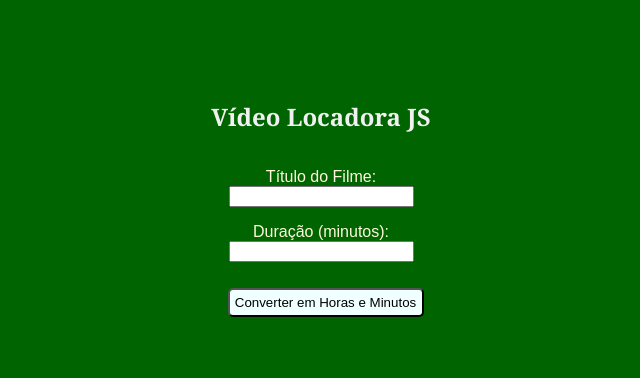
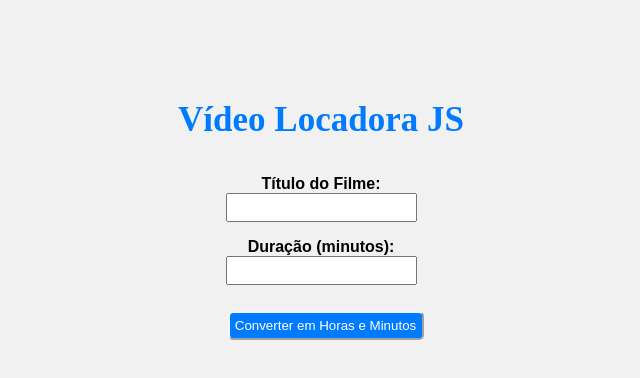
Before and after one commit to carolainesantos/desenvolvimento-web, a plain HTML site: page lista-2-js/exerc1.html in a window 1280 px wide. Shown: the whole page, without its empty margins (319-959 px from the left). Drawn offline with Linux system fonts and the light colour scheme.

Commit message:
Exercicios de JS

```diff
--- a/lista-2-js/css/exerc1.css
+++ b/lista-2-js/css/exerc1.css
@@ -1,23 +1,33 @@
 body {
-  background-color: darkgreen;
+  background-color: #f1f1f1;
   font-family: Arial, sans-serif;
   text-align: center;
   margin-top: 100px;
 }
 body h2 {
   text-align: center;
-  color: #f1f1f1;
-  font-family: Georgia, "Times New Roman", Times, serif;
+  color: #007bff;
+  font-size: 35px;
+  font-family: serif;
   margin-bottom: 35px;
 }
 #botao {
+  background-color: #007bff;
+  color: #fff;
   margin-top: 10px;
   align-items: center;
   margin-left: 10px;
   padding: 5px 6px 5px 5px;
   border-radius: 5px;
-  background-color: azure;
+  border-color: #f5f5f5;
 }
 p {
-  color: cornsilk;
+  color: black;
 }
+input {
+  padding: 5px;
+  cursor: pointer;
+}
+#botao:hover {
+  background-color: deepskyblue;
+}
--- /dev/null
+++ b/lista-2-js/css/exerc2.css
@@ -0,0 +1,38 @@
+body {
+  font-family: Arial, sans-serif;
+  text-align: center;
+  background-color: #f5f5f5;
+}
+label {
+  font-size: 18px;
+}
+
+input {
+  margin-bottom: 5px;
+  width: 10%;
+  padding: 6px;
+  box-sizing: border-box;
+}
+h2 {
+  margin-top: 100px;
+  margin-bottom: 50px;
+  font-family: "Times New Roman", Times, serif;
+  color: darkgreen;
+  font-size: 35px;
+}
+button {
+  padding: 6px 5px 6px 5px;
+  background-color: darkgreen;
+  color: #fff;
+  border-radius: 4px;
+  cursor: pointer;
+  border-color: #f5f5f5;
+}
+
+button:hover {
+  background-color: rgb(5, 155, 5);
+}
+
+#resultado {
+  margin-top: 20px;
+}
--- /dev/null
+++ b/lista-2-js/css/exerc3.css
@@ -0,0 +1,18 @@
+body {
+  background-color: lightgreen;
+  text-align: center;
+  margin-top: 50px;
+}
+h1 {
+  font-family: cursive;
+}
+#botao {
+  color: #fff;
+  background-color: black;
+}
+#botao:hover {
+  background-color: darkcyan;
+}
+input {
+  padding: 4px;
+}
--- /dev/null
+++ b/lista-2-js/css/exerc4.css
@@ -0,0 +1,26 @@
+body {
+  background-color: cornflowerblue;
+  text-align: center;
+  margin-top: 90px;
+}
+h1 {
+  font-family: cursive;
+  font-size: 39px;
+  color: beige;
+}
+p {
+  color: aquamarine;
+  font-size: 23px;
+}
+input {
+  padding: 5px;
+}
+#botao {
+  color: darkgreen;
+  border-color: #f5f5f5;
+  font-size: 15px;
+  background-color: #f5f5f5;
+}
+#botao:hover {
+  background-color: rgb(46, 235, 235);
+}
--- /dev/null
+++ b/lista-2-js/css/exerc5.css
@@ -0,0 +1,34 @@
+body {
+  text-align: center;
+  margin-top: 90px;
+  background-color: burlywood;
+}
+h1 {
+  font-family: Impact, Haettenschweiler, "Arial Narrow Bold", sans-serif;
+  color: brown;
+  font-size: 40px;
+}
+input {
+  font-family: cursive;
+  background-color: #f5f5f5;
+  border: #f5f5f5;
+  padding: 4px;
+}
+p {
+  padding: 9px;
+  font-family: "Lucida Sans", "Lucida Sans Regular", "Lucida Grande",
+    "Lucida Sans Unicode", Geneva, Verdana, sans-serif;
+}
+#botao {
+  color: navajowhite;
+  border-color: #f5f5f5;
+  font-size: 15px;
+  background-color: #2c2b2b;
+}
+#botao:hover {
+  background-color: chocolate;
+}
+#valorFinal {
+  font-family: "Lucida Sans", "Lucida Sans Regular", "Lucida Grande",
+    "Lucida Sans Unicode", Geneva, Verdana, sans-serif;
+}
--- a/lista-2-js/exerc1.html
+++ b/lista-2-js/exerc1.html
@@ -11,7 +11,7 @@
 <body>
   <h2>Vídeo Locadora JS</h2>
 
-  <p>Título do Filme: <br><input type="text" id="inTitulo"></p>
+  <p><strong>Título do Filme: <br><input type="text" id="inTitulo"></p>
   <p>Duração (minutos): <br><input type="text" id="inDuracao"></p>
   <p>
     <input type="button" id="botao" value="Converter em Horas e Minutos">
```
Also changed, not shown: lista-2-js/exerc2.html (added, +29 -0 lines), lista-2-js/exerc3.html (added, +23 -0 lines), lista-2-js/exerc4.html (added, +22 -0 lines), lista-2-js/exerc5.html (added, +25 -0 lines), lista-2-js/js/exerc2.js (added, +28 -0 lines), lista-2-js/js/exerc3.js (added, +9 -0 lines), lista-2-js/js/exerc4.js (added, +20 -0 lines), lista-2-js/js/exerc5.js (added, +18 -0 lines).
